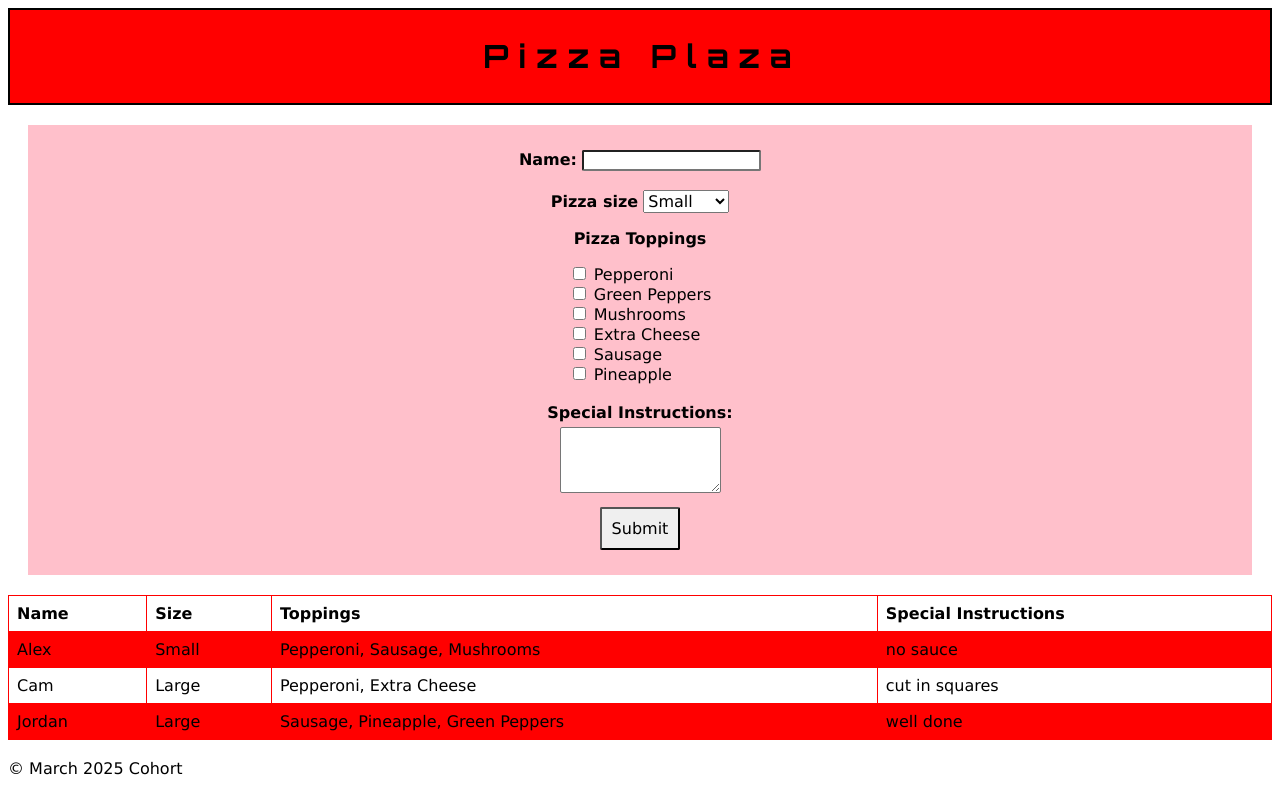
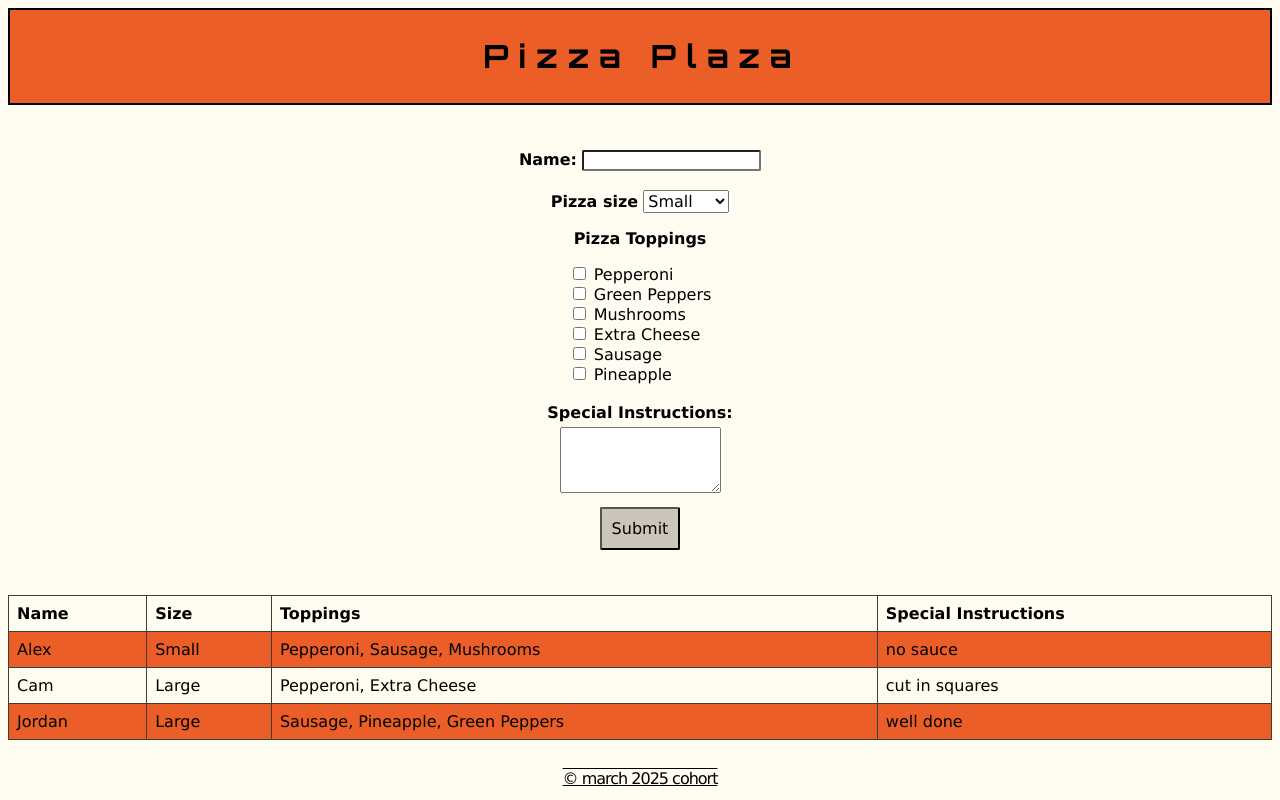
Before and after one commit to crumbcrumb/pizza-order-form, a plain HTML site: page index.html in a window 1280 px wide. Drawn offline with Linux system fonts and the light colour scheme.

Commit message:
changed colors, added footer

```diff
--- a/style.css
+++ b/style.css
@@ -4,10 +4,14 @@
   font-family: Verdana, Geneva, Tahoma, sans-serif;
 }
 
+body {
+background-color: #FFFCF2;
+}
+
 header {
   text-align: center;
   border: 2px solid black;
-  background-color: red;
+  background-color: #EB5E28;
   padding: 5px;
 }
 
@@ -20,7 +24,6 @@ h1 {
   padding-left: 5px;
 }
 
-
 input[type="text"],
 textarea {
   outline: none;
@@ -30,12 +33,10 @@ textarea {
 
 input[type="text"]:focus,
 textarea:focus {
-  border: 2px solid red;
+  border: 2px solid #EB5E28;
 }
 
-
 #size {
-  background-color: ;
   font-size: 16px;
 }
 
@@ -44,20 +45,19 @@ button {
   font-size: 16px;
   border-radius: 2px;
   margin-top: 10px;
+  background-color: #CCC5B9;
 }
 
 button:hover {
-  background-color: red;
+  background-color: #EB5E28;
   cursor: pointer;
   transition-duration: 0.4s;
 }
 
 form {
 text-align: center;
-  /*max-width: 80vw;*/
   margin-inline: 20px;
   padding: 25px;
-  background-color: pink;
   margin-bottom: 20px;
 }
 
@@ -74,16 +74,23 @@ table {
   border-collapse: collapse;
   width: 100%;
   margin: 0 auto;
-
 }
 
 td,
 th {
-  border: 1px solid red;
+  border: 1px solid #403D39;
   text-align: left;
   padding: 8px;
 }
 
 tr:nth-child(even) {
-  background-color: red;
+  background-color: #EB5E28;
 }
+
+footer {
+  margin-top: 10px;
+  text-transform: lowercase;
+  letter-spacing: -1px;
+  text-decoration: underline overline;
+  text-align: center;
+}
```
